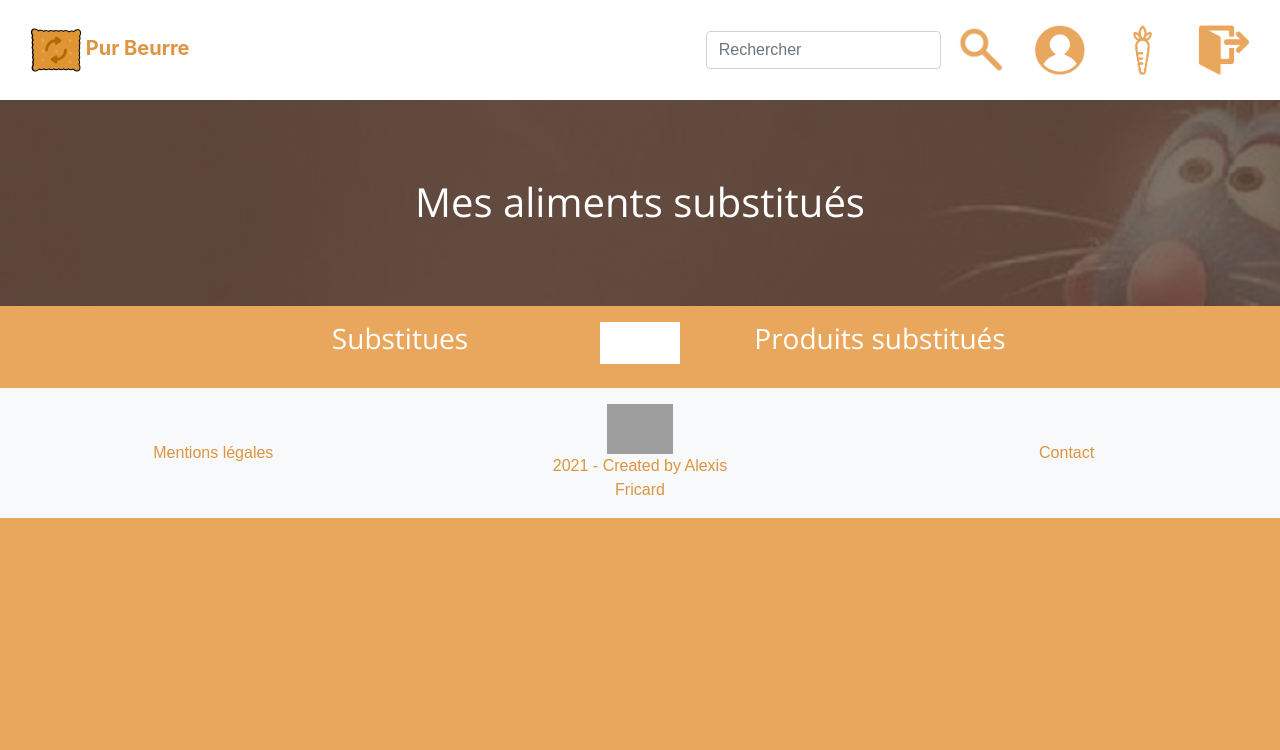
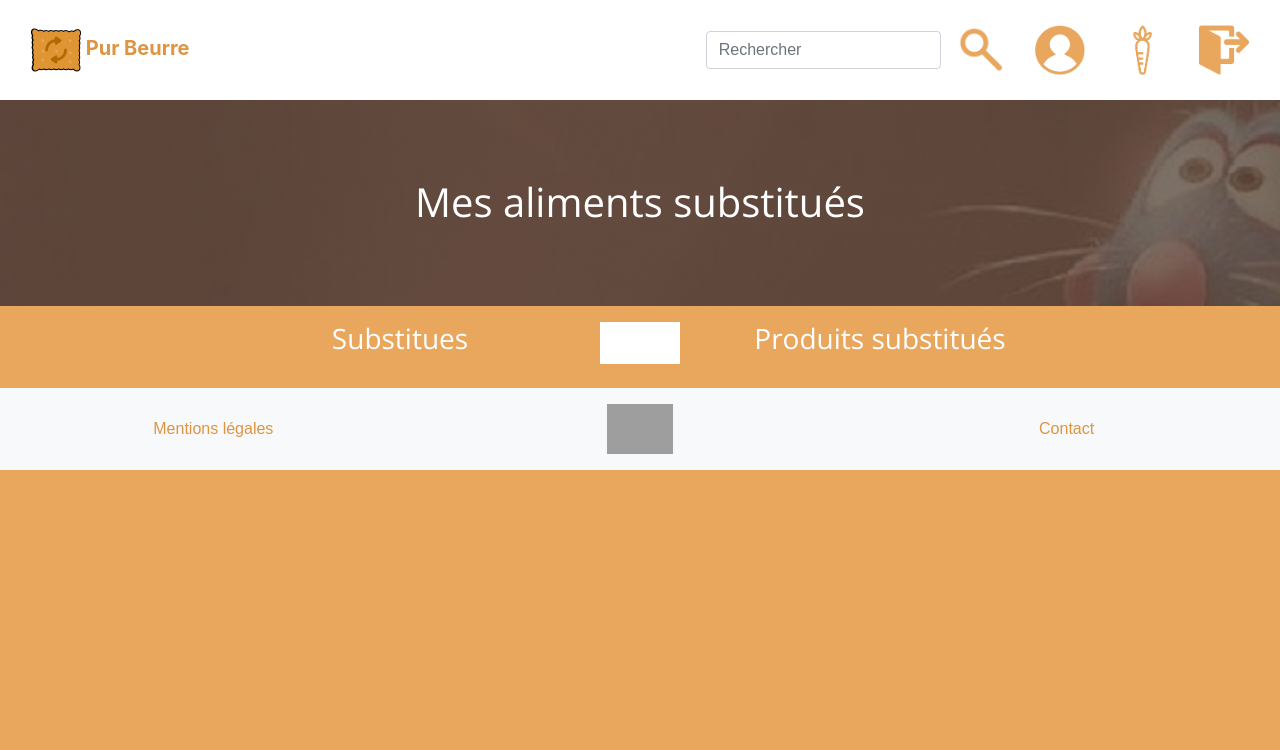
Before and after one commit to AlexisFricard/P8_PurBeurre, a Django app: page /myfood in a window 1280 px wide. Shown: the top 750 px of the page. Run offline with Django 3.2, Linux system fonts and the light colour scheme; the visitor is signed in with stand-in values (Sample User, id 1); data that the repository does not hold is empty; some libraries are stand-ins or nearby versions; some web fonts are replaced; grey boxes are pictures that could not be loaded.

Commit message:
front-end

```diff
--- a/webapp/templates/template_ref.html
+++ b/webapp/templates/template_ref.html
@@ -77,8 +77,7 @@
                 <div class="row justify-content-around align-i-c">
                     <a class="col-2 text-center nav-link js-scroll-trigger text-primary" href="/legal_notices">Mentions légales</a>
                     <a class="col-2 text-center nav-link js-scroll-trigger text-primary" href="https://github.com/AlexisFricard/P8_PurBeurre" target="_blank">
-                        <img src="static/assets/img/logo_gh.png" class="h-50px"></br>
-                        2021 - Created by Alexis Fricard
+                        <img src="static/assets/img/logo_gh.png" class="h-50px">
                     </a>
                     <a class="col-2 text-center nav-link js-scroll-trigger text-primary" href="/#contact">Contact</a>
                 </div>
```
